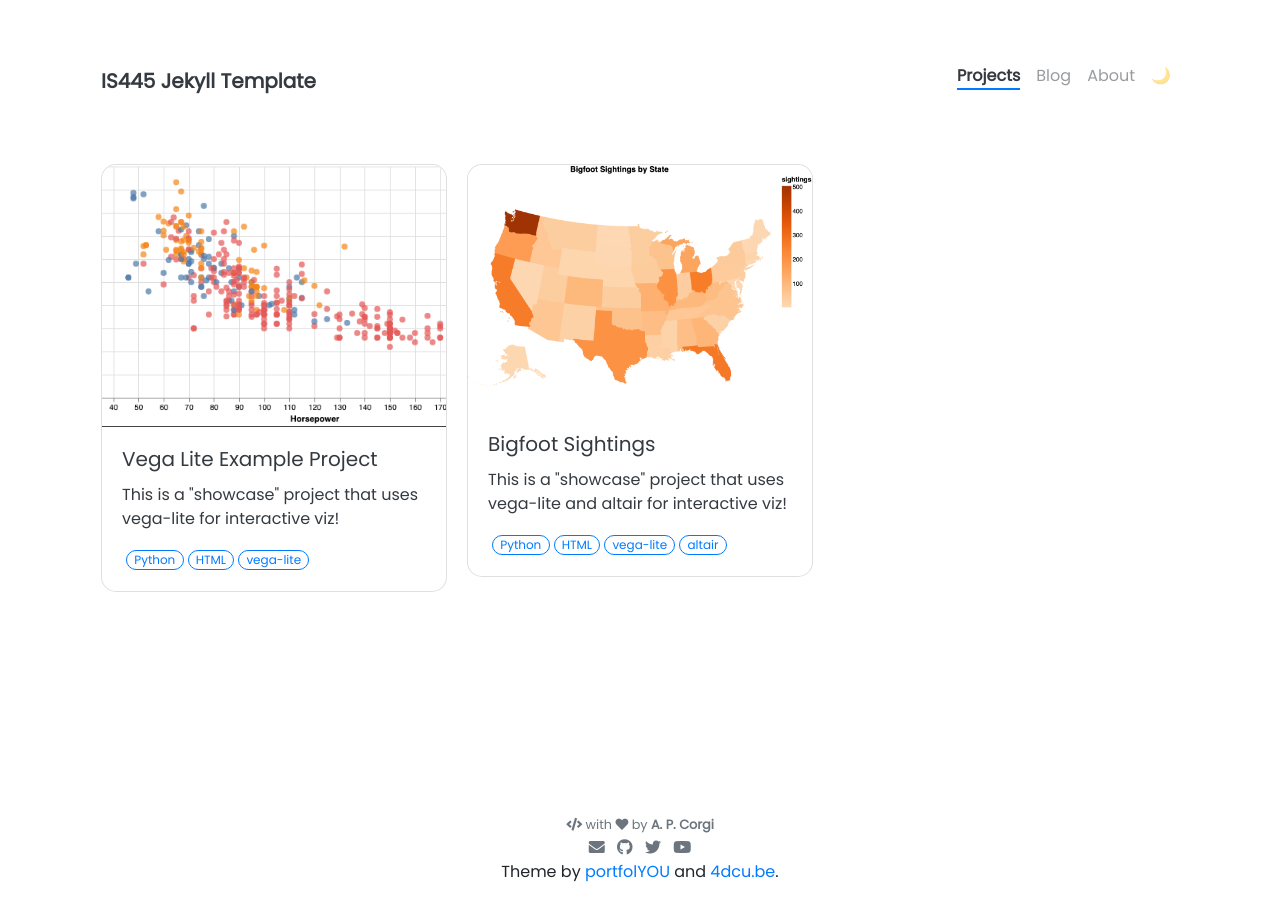
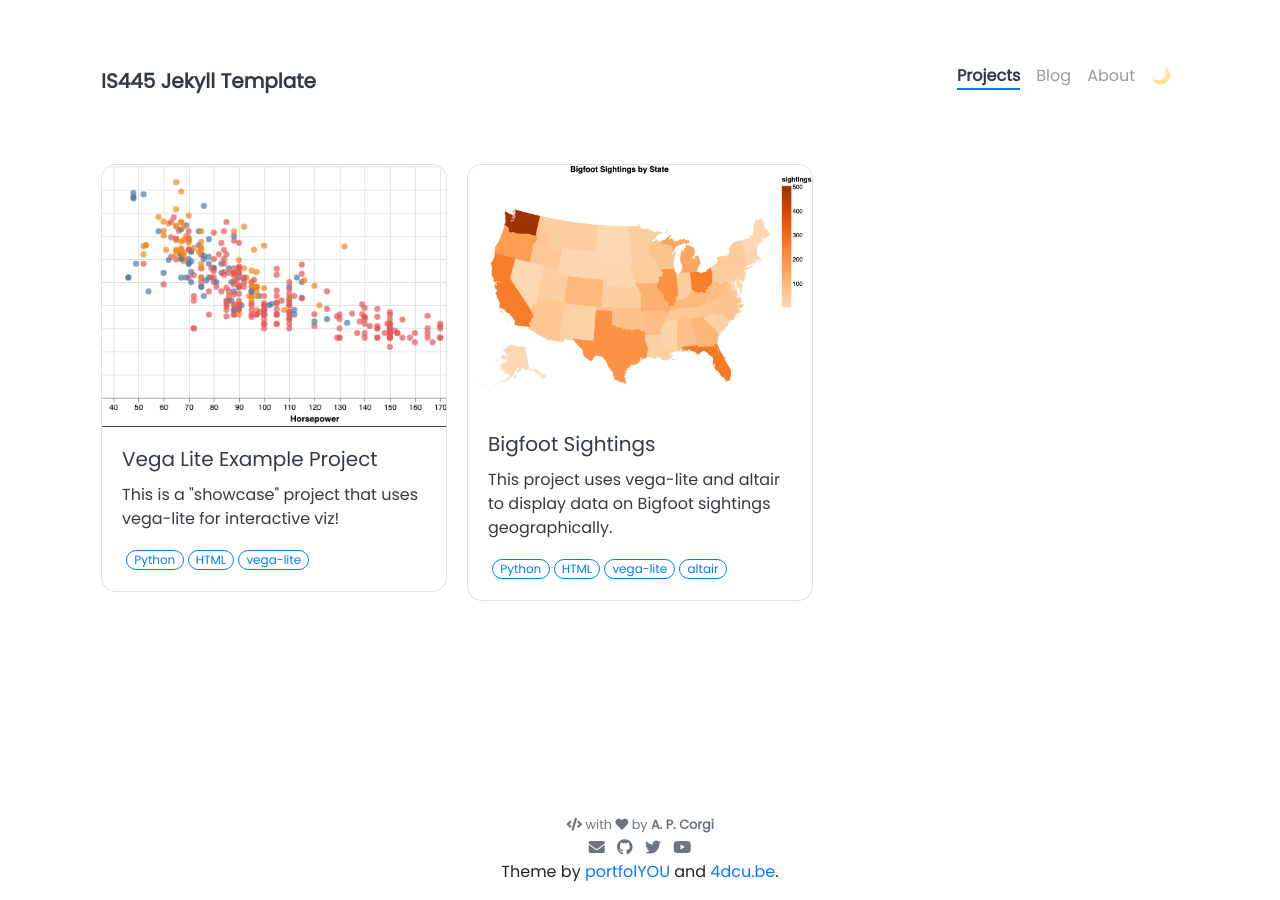
Before and after one commit to jho099/jho099.github.io, a Jekyll site: the page built from pages/projects.html, in a window 1280 px wide. Built offline with Jekyll 4.4.1, drawn with Linux system fonts in a browser that asks for light colours; nearby versions of some CDN libraries.

Commit message:
Update IS445 HW5.md (description)

```diff
--- a/_projects/IS445 HW5.md
+++ b/_projects/IS445 HW5.md
@@ -2,7 +2,7 @@
 name: Bigfoot Sightings
 tools: [Python, HTML, vega-lite, altair]
 image: assets/pngs/bigfoot_preview.png
-description: This is a "showcase" project that uses vega-lite and altair for interactive viz!
+description: This project uses vega-lite and altair to display data on Bigfoot sightings geographically.
 custom_js:
   - vega.min
   - vega-lite.min
```
